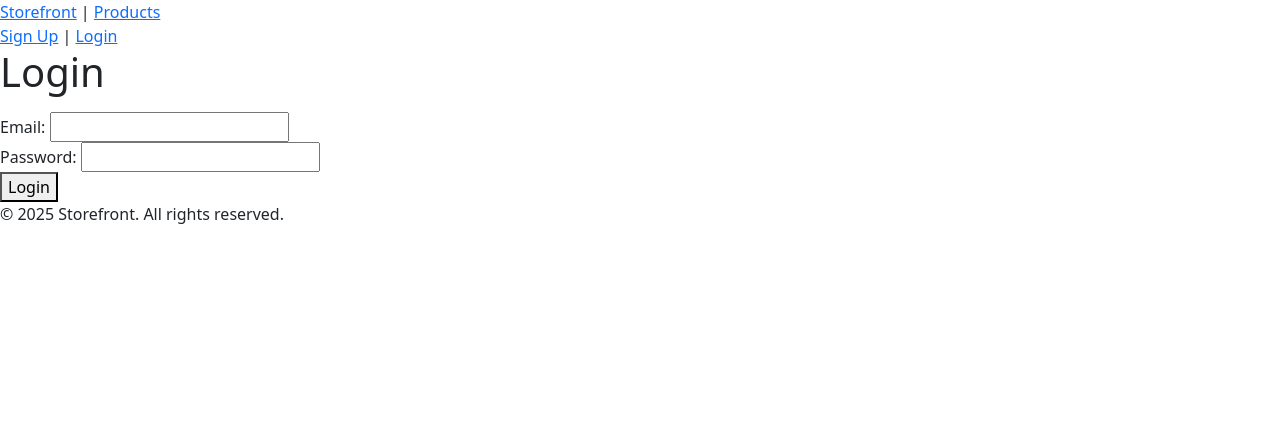
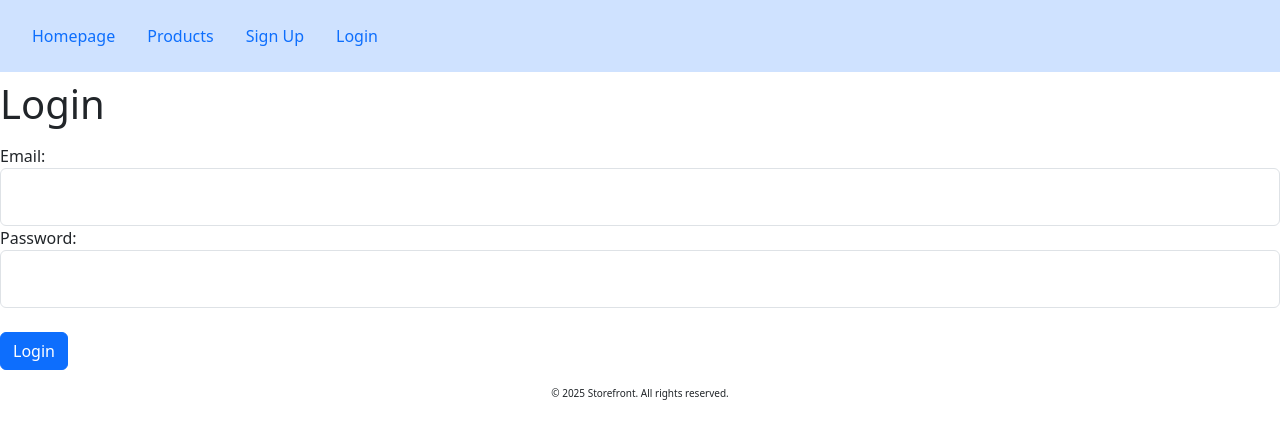
Before and after one commit to ameliarider/mini-capstone-frontend, a React (Vite) app: page /login in a window 1280 px wide. Shown: the top 438 px of the page. Built offline with nearby package versions, Linux system fonts and the light colour scheme; the HTML template or start-up script is replaced by a standard one.

Commit message:
Added styling

```diff
--- a/src/Footer.jsx
+++ b/src/Footer.jsx
@@ -1,7 +1,7 @@
 export function Footer() {
   return (
     <footer>
-      <p>&copy; 2025 Storefront. All rights reserved.</p>
+      <p className="text-center" style={{ fontSize: '10px' }}>&copy; 2025 Storefront. All rights reserved.</p>
     </footer>
   );
 }
--- a/src/Header.jsx
+++ b/src/Header.jsx
@@ -5,22 +5,26 @@ import { Link } from "react-router-dom";
 export function Header({ isLoggedIn, setIsLoggedIn }) {
 
 return (
-    <header>
-      <nav>
-        <div>
-          <Link to="/">Storefront</Link> | <Link to="/products">Products</Link>
-          <div>
+    <header className="p-3 mb-2 bg-primary-subtle text-primary-emphasis">
+      <nav className="nav">
+        <ul className="nav">
+          <div className="nav">
+            <li><Link className="nav-link active" to="/">Homepage</Link></li>
+            <li><Link className="nav-link active" to="/products">Products</Link></li>
+            <div className="nav">
               {isLoggedIn ? (
                 <>
-                <LogoutLink setIsLoggedIn={setIsLoggedIn} /> | <Link to="/cart">Cart</Link>
+                  <li><Link className="nav-link active" to="/cart">Cart</Link></li> <li><LogoutLink  setIsLoggedIn={setIsLoggedIn} /></li>
                 </>
               ) : (
                 <>
-                <Link to="/signup">Sign Up</Link> | <Link to="/login">Login</Link>
+                  <li><Link className="nav-link active" to="/signup">Sign Up</Link></li>
+                  <li><Link className="nav-link active" to="/login">Login</Link></li>
                 </>
               )}
             </div>
           </div>
+        </ul>
       </nav>
     </header>
   );
--- a/src/HomePage.jsx
+++ b/src/HomePage.jsx
@@ -3,7 +3,7 @@ import { Link } from "react-router-dom";
 export function HomePage() {
   return (
     <div>
-      <h1>Welcome to Storefront</h1>
+      <h1>Welcome to Our Online Store</h1>
       <p>This is the home page</p>
       <p>
         <Link to="/products">View all products</Link>
--- a/src/LoginPage.jsx
+++ b/src/LoginPage.jsx
@@ -35,14 +35,14 @@ export function LoginPage() {
           <li key={error}>{error}</li>
         ))}
       </ul>
-      <form onSubmit={handleSubmit} >
-        <div>
-          Email: <input name="email" type="email" />
+      <form className="form-floating mb-3" onSubmit={handleSubmit} >
+        <div className="form-floating">
+          Email: <input className="form-control" id="floatingInput" name="email" type="email" />
         </div>
-        <div>
-          Password: <input name="password" type="password" />
-        </div>
-        <button type="submit">Login</button>
+        <div className="form-floating">
+          Password: <input className="form-control" id="floatingPassword" name="password" type="password" />
+        </div><br />
+        <button type="submit" className="btn btn-primary">Login</button>
       </form>
     </div>
   );
--- a/src/ProductsIndex.jsx
+++ b/src/ProductsIndex.jsx
@@ -1,18 +1,41 @@
-export function ProductsIndex({products, onShow, onCart}) {
+export function ProductsIndex({ products, onShow, onCart }) {
   return (
-    <div>
-      <h2>Products</h2>
+    <div className="container my-4">
+      <h2 className="mb-3">Products</h2>
       <p>Total products: {products.length}</p>
-      {products.map((product) => (
-        <div key={product.id}>
-          <h3>Product name: {product.name}</h3>
-          <p>{product.description}</p>
-          <p>Price: {product.price}</p>
-          <p>Supplier: {product.supplier}</p>
-          <button onClick={() => onShow(product)}>More Info</button>
-          <button onClick={() => onCart(product)}>Add to Cart</button>
-        </div>
-      ))}
+      <div className="row g-4"> {/* g-4 adds gutter (spacing) between cards */}
+        {products.map((product) => (
+          <div key={product.id} className="col-sm-6 col-md-4">
+            <div className="card h-100">
+              <img
+                src="https://via.placeholder.com/286x160?text=Product+Image"
+                className="card-img-top"
+                alt={product.name}
+              />
+              <div className="card-body d-flex flex-column">
+                <h5 className="card-title">{product.name}</h5>
+                <p className="card-text">{product.description}</p>
+                <p className="card-text">Price: ${product.price}</p>
+                <p className="card-text">Supplier: {product.supplier}</p>
+                <div className="mt-auto">
+                  <button
+                    className="btn btn-outline-info me-2"
+                    onClick={() => onShow(product)}
+                  >
+                    More Info
+                  </button>
+                  <button
+                    className="btn btn-primary"
+                    onClick={() => onCart(product)}
+                  >
+                    Add to Cart
+                  </button>
+                </div>
+              </div>
+            </div>
+          </div>
+        ))}
+      </div>
     </div>
-  )
+  );
 }
```
Lines whose indentation alone changed are shown as unchanged.
